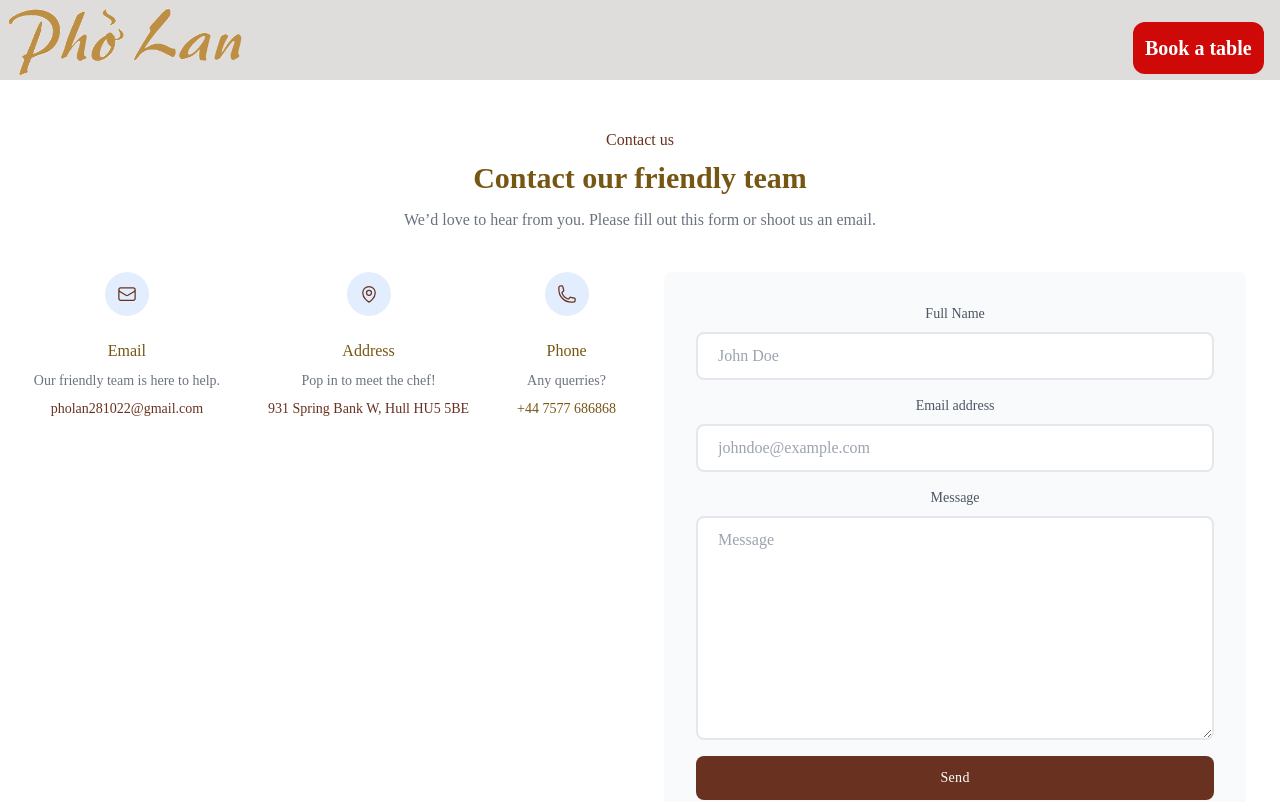
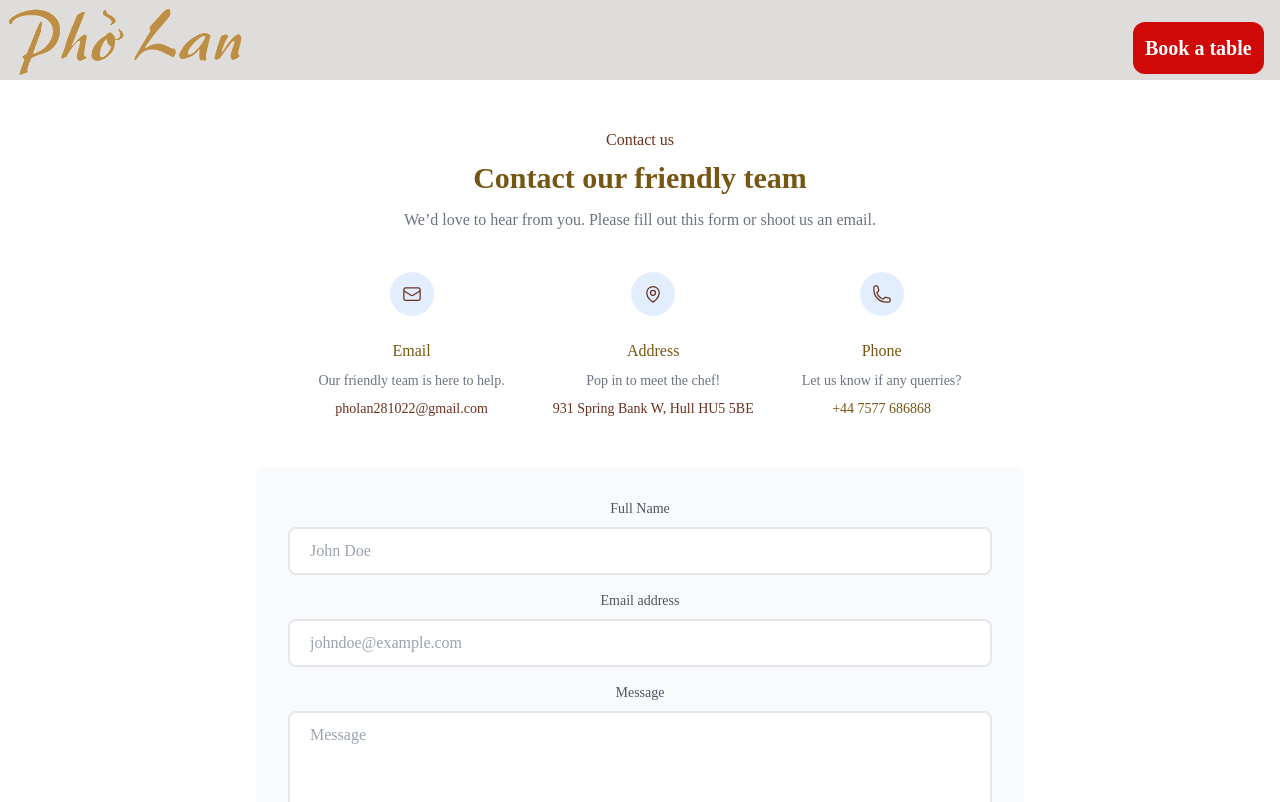
Before and after one commit to Angelica2310/restaurant-web, a Next.js app: page /contact in a window 1280 px wide. Shown: the top 802 px of the page. Built offline with nearby package versions, Linux system fonts and the light colour scheme; a web font is replaced by a local one.

Commit message:
fixed menudropdown and forms

```diff
--- a/src/app/contact/page.js
+++ b/src/app/contact/page.js
@@ -18,8 +18,8 @@ export default function ContactPage() {
           </p>
         </div>
 
-        <div className="grid grid-cols-1 gap-12 mt-10 lg:grid-cols-2">
-          <div className="gap-12 flex flex-col md:flex-row">
+        <div className="grid grid-cols-1 gap-12 mt-10">
+          <div className="gap-12 flex flex-col md:flex-row justify-center">
             <div>
               <span className="inline-block p-3 text-[--darktext] rounded-full bg-blue-100/80 ">
                 <svg
@@ -104,7 +104,9 @@ export default function ContactPage() {
               <h2 className="mt-4 text-base font-mediud text-[--medtext] ">
                 Phone
               </h2>
-              <p className="mt-2 text-sm text-gray-500 ">Any querries?</p>
+              <p className="mt-2 text-sm text-gray-500 ">
+                Let us know if any querries?
+              </p>
               <p className="mt-2 text-sm text-[--medtext] ">+44 7577 686868</p>
             </div>
           </div>
--- a/src/components/BookingForm.jsx
+++ b/src/components/BookingForm.jsx
@@ -36,7 +36,7 @@ export default function BookingForm({ setFormOpen }) {
       );
   };
   return (
-    <div className="flex items-center justify-center p-12 relative bg-[--background]">
+    <div className="flex items-center justify-center p-12 relative bg-[--background] w-[90vw] lg:w-[60vw]">
       <div
         className="absolute top-2 right-1 cursor-pointer"
         onClick={() => setFormOpen(false)}
--- a/src/components/Contact.jsx
+++ b/src/components/Contact.jsx
@@ -39,7 +39,7 @@ export default function Contact() {
       );
   };
   return (
-    <div className="p-4 py-6 rounded-lg bg-gray-50  md:p-8">
+    <div className="p-4 py-6 rounded-lg bg-gray-50  md:p-8 w-[90vw] lg:w-[60vw]">
       <form ref={form} onSubmit={sendEmail}>
         <div className="-mx-2 md:items-center md:flex">
           <div className="flex-1 px-2">
--- a/src/components/MenuDropDown.jsx
+++ b/src/components/MenuDropDown.jsx
@@ -13,29 +13,24 @@ export default function MenuPage() {
           </div>
         </DropDownMenu.Trigger>
         <DropDownMenu.Portal>
-          <DropDownMenu.Content className="min-w-[220px] rounded-md bg-[#dfdcdc] p-[5px] shadow-[0px_10px_38px_-10px_rgba(22,_23,_24,_0.35),_0px_10px_20px_-15px_rgba(22,_23,_24,_0.2)] will-change-[opacity,transform] data-[side=bottom]:animate-slideUpAndFade data-[side=left]:animate-slideRightAndFade data-[side=right]:animate-slideLeftAndFade data-[side=top]:animate-slideDownAndFade">
+          <DropDownMenu.Content className="flex flex-col justify-center items-center w-screen mt-6 bg-[--background] p-[5px] z-50">
             <Link href="/">
-              <DropDownMenu.Item className="relative flex h-[25px] select-none items-center rounded-[3px] pl-[25px] pr-[5px] text-[13px] leading-none text-darktext outline-none hover:bg-[#69311f] hover:text-white">
-                Home
-              </DropDownMenu.Item>
-            </Link>
-            <Link href="/">
-              <DropDownMenu.Item className="relative flex h-[25px] select-none items-center rounded-[3px] pl-[25px] pr-[5px] text-[13px] leading-none text-darktext outline-none hover:bg-[#69311f] hover:text-white">
+              <DropDownMenu.Item className="relative flex h-[25px] select-none items-center rounded-[3px] px-[25px] text-[13px] text-darktext outline-none hover:bg-[#69311f] hover:text-white">
                 Home
               </DropDownMenu.Item>
             </Link>
             <Link href="/menu">
-              <DropDownMenu.Item className="relative flex h-[25px] select-none items-center rounded-[3px] pl-[25px] pr-[5px] text-[13px] leading-none text-darktext outline-none hover:bg-[#69311f] hover:text-white">
+              <DropDownMenu.Item className="relative flex h-[25px] select-none items-center rounded-[3px] px-[25px] text-[13px] text-darktext outline-none hover:bg-[#69311f] hover:text-white">
                 Our Menu
               </DropDownMenu.Item>
             </Link>
             <Link href="/about">
-              <DropDownMenu.Item className="relative flex h-[25px] select-none items-center rounded-[3px] pl-[25px] pr-[5px] text-[13px] leading-none text-darktext outline-none hover:bg-[#69311f] hover:text-white">
+              <DropDownMenu.Item className="relative flex h-[25px] select-none items-center rounded-[3px] px-[25px] text-[13px] text-darktext outline-none hover:bg-[#69311f] hover:text-white">
                 About us
               </DropDownMenu.Item>
             </Link>
             <Link href="/contact">
-              <DropDownMenu.Item className="relative flex h-[25px] select-none items-center rounded-[3px] pl-[25px] pr-[5px] text-[13px] leading-none text-darktext outline-none hover:bg-[#69311f] hover:text-white">
+              <DropDownMenu.Item className="relative flex h-[25px] select-none items-center rounded-[3px] px-[25px] text-[13px] text-darktext outline-none hover:bg-[#69311f] hover:text-white">
                 Contact us
               </DropDownMenu.Item>
             </Link>
```
